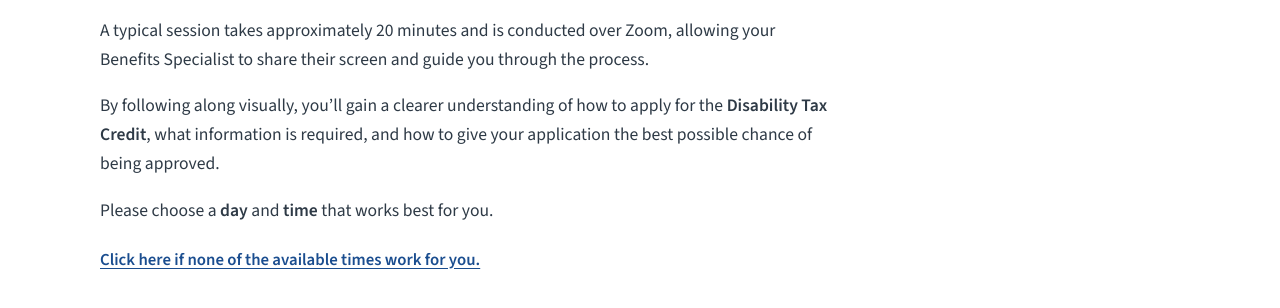
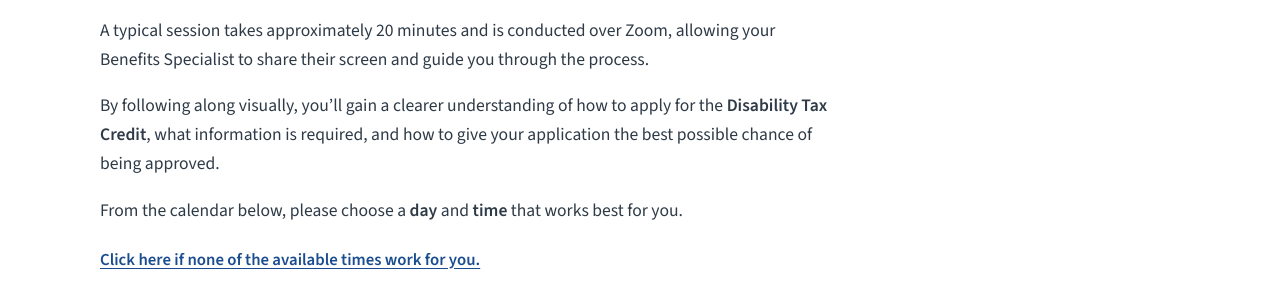
Before and after one commit to SirWonderlot/rdspcanada.ca, a plain HTML site: page apply-for-the-dtc/schedule/index.html in a window 1280 px wide. Shown: the part 210-518 px from the top of the page. Drawn offline with Linux system fonts and the light colour scheme; a script that the page names is missing.

Commit message:
Booking pages: 'From the calendar below, please choose a day and time that works best for you.'
Co-Authored-By: Claude Opus 5.5 <noreply@anthropic.com>

```diff
--- a/apply-for-the-dtc/schedule/index.html
+++ b/apply-for-the-dtc/schedule/index.html
@@ -115,7 +115,7 @@
         <div id="before-booking">
         <p>A typical session takes approximately 20 minutes and is conducted over Zoom, allowing your Benefits Specialist to share their screen and guide you through the process.</p>
         <p>By following along visually, you’ll gain a clearer understanding of how to apply for the <strong>Disability Tax Credit</strong>, what information is required, and how to give your application the best possible chance of being approved.</p>
-        <p>Please choose a <strong>day</strong> and <strong>time</strong> that works best for you.</p>
+        <p>From the calendar below, please choose a <strong>day</strong> and <strong>time</strong> that works best for you.</p>
         <!-- When no calendar time suits them: their details and a preferred day and time of day,
              sent to the questionnaire server (access.rdspcanada.ca), which adds it to Todd's dashboard. -->
         <div class="no-time" id="no-time">
```
